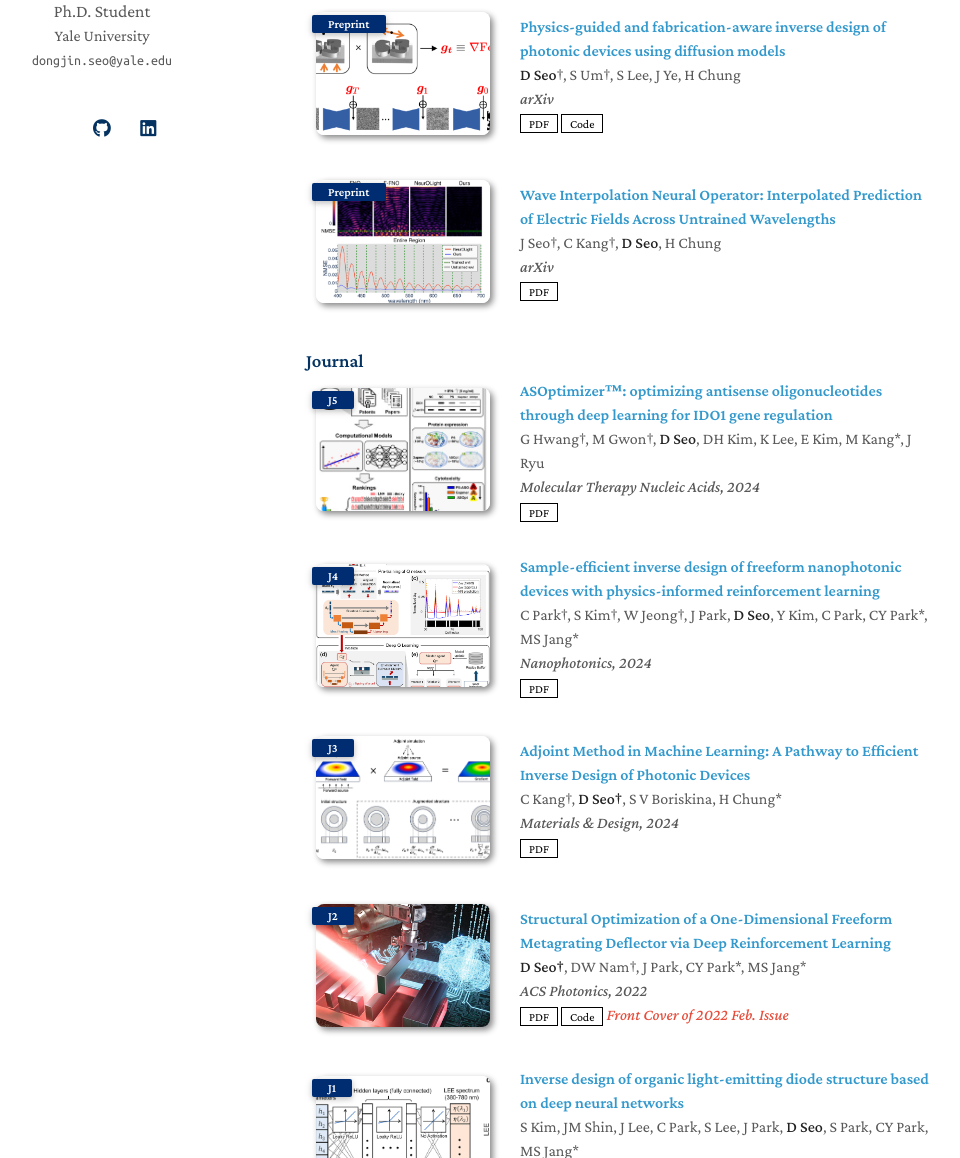
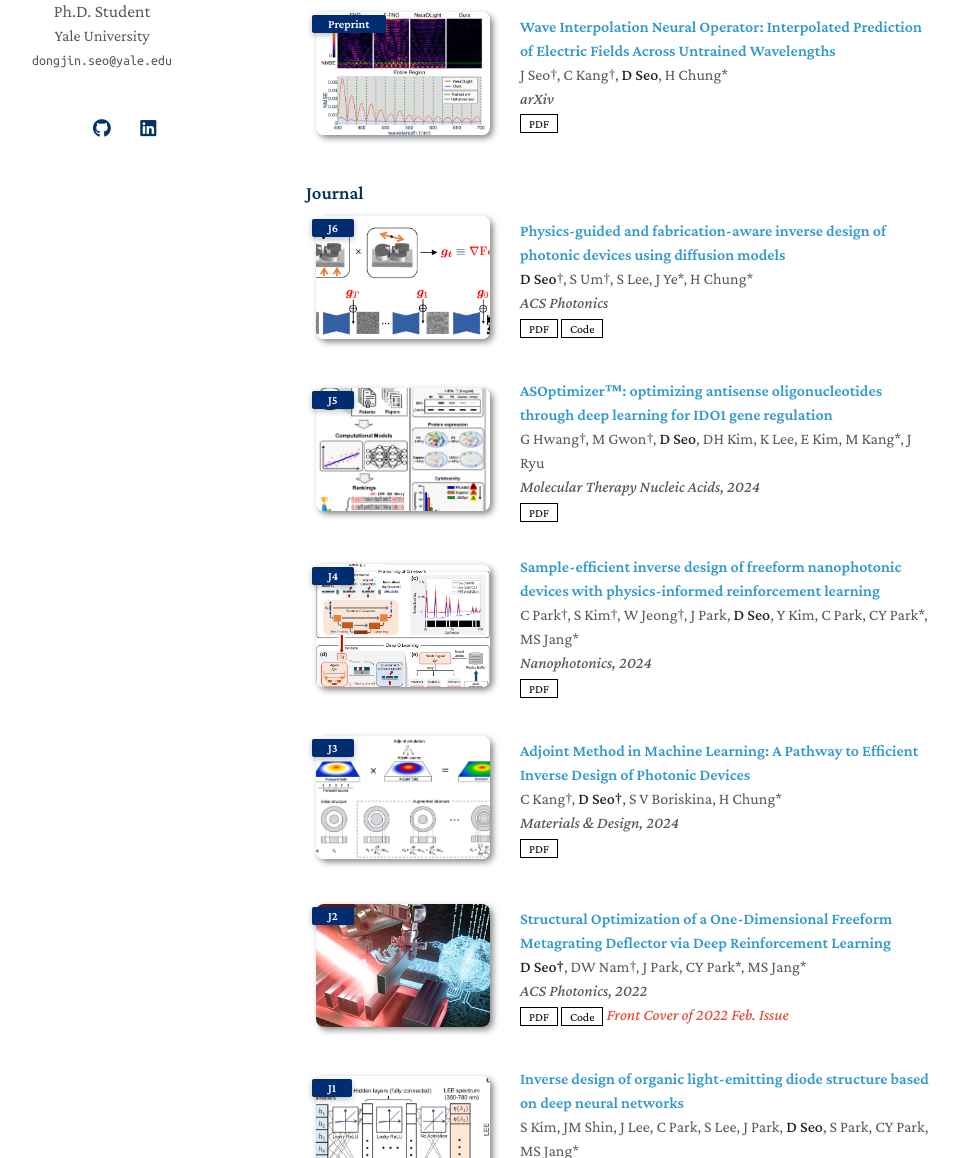
Before and after one commit to DongjinSeoAP/DongjinSeoAP.github.io, a Jekyll site: the page built from index.md, in a window 1280 px wide and 1400 px high, scrolled down 525 px. Shown: the part 242-1400 px from the top of the window, without its empty margins (174-1134 px from the left). Built offline with Jekyll 4.4.1, drawn with Linux system fonts in a browser that asks for light colours; a style sheet for code colours, icons or effects is not loaded; our own code applies the rules of GitHub Pages for plain Markdown files; some of the changed text lies outside the part shown.

Commit message:
Update publications with new journal entry and authors
Moved a preprint entry to journal publications and updated authors.

```diff
--- a/_data/publications.yml
+++ b/_data/publications.yml
@@ -1,16 +1,8 @@
 preprint:
-  - title: "Physics-guided and fabrication-aware inverse design of photonic devices using diffusion models"
-    authors: <strong>D Seo</strong>†, S Um†, S Lee, J Ye, H Chung
-    conference: arXiv
-    conference_short: "preprint"
-    #bibtex:
-    code: https://github.com/dongjin-seo2020/AdjointDiffusion
-    image: ./assets/img/TOC.png
-    #notes:
-    pdf: https://arxiv.org/abs/2504.17077
+
 
   - title: "Wave Interpolation Neural Operator: Interpolated Prediction of Electric Fields Across Untrained Wavelengths"
-    authors: J Seo†, C Kang†, <strong>D Seo</strong>, H Chung
+    authors: J Seo†, C Kang†, <strong>D Seo</strong>, H Chung*
     conference: arXiv
     conference_short: "Under Review"
     #bibtex:
@@ -20,6 +12,16 @@ preprint:
     pdf: https://arxiv.org/abs/2408.02971
 
 jour:
+  - title: "Physics-guided and fabrication-aware inverse design of photonic devices using diffusion models"
+    authors: <strong>D Seo</strong>†, S Um†, S Lee, J Ye*, H Chung*
+    conference: ACS Photonics
+    conference_short: "J6"
+    #bibtex:
+    code: https://github.com/dongjin-seo2020/AdjointDiffusion
+    image: ./assets/img/TOC.png
+    #notes:
+    pdf: https://arxiv.org/abs/2504.17077
+
   - title: "ASOptimizer™: optimizing antisense oligonucleotides through deep learning for IDO1 gene regulation"
     authors: G Hwang†, M Gwon†, <strong>D Seo</strong>, DH Kim, K Lee, E Kim, M Kang*, J Ryu
     conference: Molecular Therapy Nucleic Acids, 2024
@@ -75,7 +77,7 @@ jour:
 
 conf:
   - title: "Physics-guided Optimization of Photonic Structures using Denoising Diffusion Probabilistic Models"
-    authors: <strong>D Seo</strong>†, S Um†, S Lee, J Ye, H Chung
+    authors: <strong>D Seo</strong>†, S Um†, S Lee, J Ye*, H Chung*
     conference: NeurIPS 2024 Workshop / Machine Learning and the Physical Sciences (poster), Dec 2024
     conference_short: "C9"
     #bibtex:
@@ -85,7 +87,7 @@ conf:
     pdf: https://ml4physicalsciences.github.io/2024/files/NeurIPS_ML4PS_2024_16.pdf
 
   - title: "Wave Interpolation Neural Operator: Interpolated Prediction of Electric Fields Across Untrained Wavelengths"
-    authors: J Seo†, C Kang†, <strong>D Seo</strong>, H Chung
+    authors: J Seo†, C Kang†, <strong>D Seo</strong>, H Chung*
     conference: NeurIPS 2024 Workshop / Data-driven and Differentiable Simulations (poster), Dec 2024
     conference_short: "C8"
     #bibtex:
@@ -95,7 +97,7 @@ conf:
     pdf: https://openreview.net/pdf?id=gr8iuaLeaN
 
   - title: "Adjoint sensitivity analysis based photonic structure efficiency prediction and data augmentation"
-    authors: C Kang†, <strong>D Seo</strong>†, S V Boriskina, H Chung
+    authors: C Kang†, <strong>D Seo</strong>†, S V Boriskina, H Chung*
     conference: CLEO-PR 2024 (poster), Aug 2024
     conference_short: "C7"
     #bibtex:
@@ -105,7 +107,7 @@ conf:
     pdf: https://opg.optica.org/abstract.cfm?uri=cleopr-2024-Mo1A_1
 
   - title: "High-Speed Multiwavelength Adjoint Optimization with Surrogate Solver"
-    authors: J Seo†, C Kang†, <strong>D Seo</strong>, H Chung
+    authors: J Seo†, C Kang†, <strong>D Seo</strong>, H Chung*
     conference: CLEO-PR 2024 (poster), Aug 2024
     conference_short: "C6"
     #bibtex:
@@ -115,7 +117,7 @@ conf:
     pdf: https://ieeexplore.ieee.org/abstract/document/10676462
 
   - title: "Physics-guided Diffusion Models for Inverse Design"
-    authors: <strong>D Seo</strong>†, S Um†, J Ye, H Chung
+    authors: <strong>D Seo</strong>†, S Um†, J Ye, H Chung*
     conference: CLEO-PR 2024 (poster), Aug 2024
     conference_short: "C5"
     #bibtex:
@@ -125,7 +127,7 @@ conf:
     pdf: https://ieeexplore.ieee.org/abstract/document/10676695
 
   - title: "Contextualized and Aligned Audio-Text Fusion Models for Emotion Recognition"
-    authors: S Choi, Y Kwon, <strong>D Seo</strong>
+    authors: S Choi, Y Kwon, <strong>D Seo</strong>*
     conference: KCC 2023 (poster), Dec 2023
     conference_short: "C4"
     #bibtex:
@@ -135,7 +137,7 @@ conf:
     pdf: https://www.dbpia.co.kr/pdf/pdfView.do?nodeId=NODE11488636&googleIPSandBox=false&mark=0&minRead=5&ipRange=false&b2cLoginYN=false&icstClss=080000&isPDFSizeAllowed=true&accessgl=Y&language=ko_KR&hasTopBanner=true
 
   - title: "Adjoint Method for Data Augmentation of Photonic Structures"
-    authors: <strong>D Seo</strong>, C Kang, H Chung
+    authors: <strong>D Seo</strong>, C Kang, H Chung*
     conference: Optica Imaging Congress (oral), Aug 2023
     conference_short: "C3"
     #bibtex:
@@ -145,7 +147,7 @@ conf:
     pdf: https://opg.optica.org/abstract.cfm?uri=FLATOPTICS-2023-FTu5G.2
 
   - title: "Deep reinforcement learning enables freeform structure optimization of 1D metagrating deflector"
-    authors: <strong>D Seo</strong>, DW Nam, J Park, CY Park, MS Jang
+    authors: <strong>D Seo</strong>, DW Nam, J Park, CY Park*, MS Jang*
     conference: SPIE Optical Engineering + Applications (oral), Oct 2022
     conference_short: "C2"
     #bibtex:
@@ -155,7 +157,7 @@ conf:
     pdf: https://www.spiedigitallibrary.org/conference-proceedings-of-spie/12216/122160G/Deep-reinforcement-learning-enables-freeform-structure-optimization-of-1D-metagrating/10.1117/12.2631138.short?SSO=1
 
   - title: "Realization of large scale graphene plasmonic resonator using epsilon-near-zero substrate"
-    authors: S Kim, S Baek, SY Min, H Ha, <strong>D Seo</strong>, J Kim, G Lee, B Min, MS Jang
+    authors: S Kim, S Baek, SY Min, H Ha, <strong>D Seo</strong>, J Kim, G Lee, B Min, MS Jang*
     conference: NANO KOREA 2022 (poster), Jul 2022
     conference_short: "C1"
     #bibtex:
```
